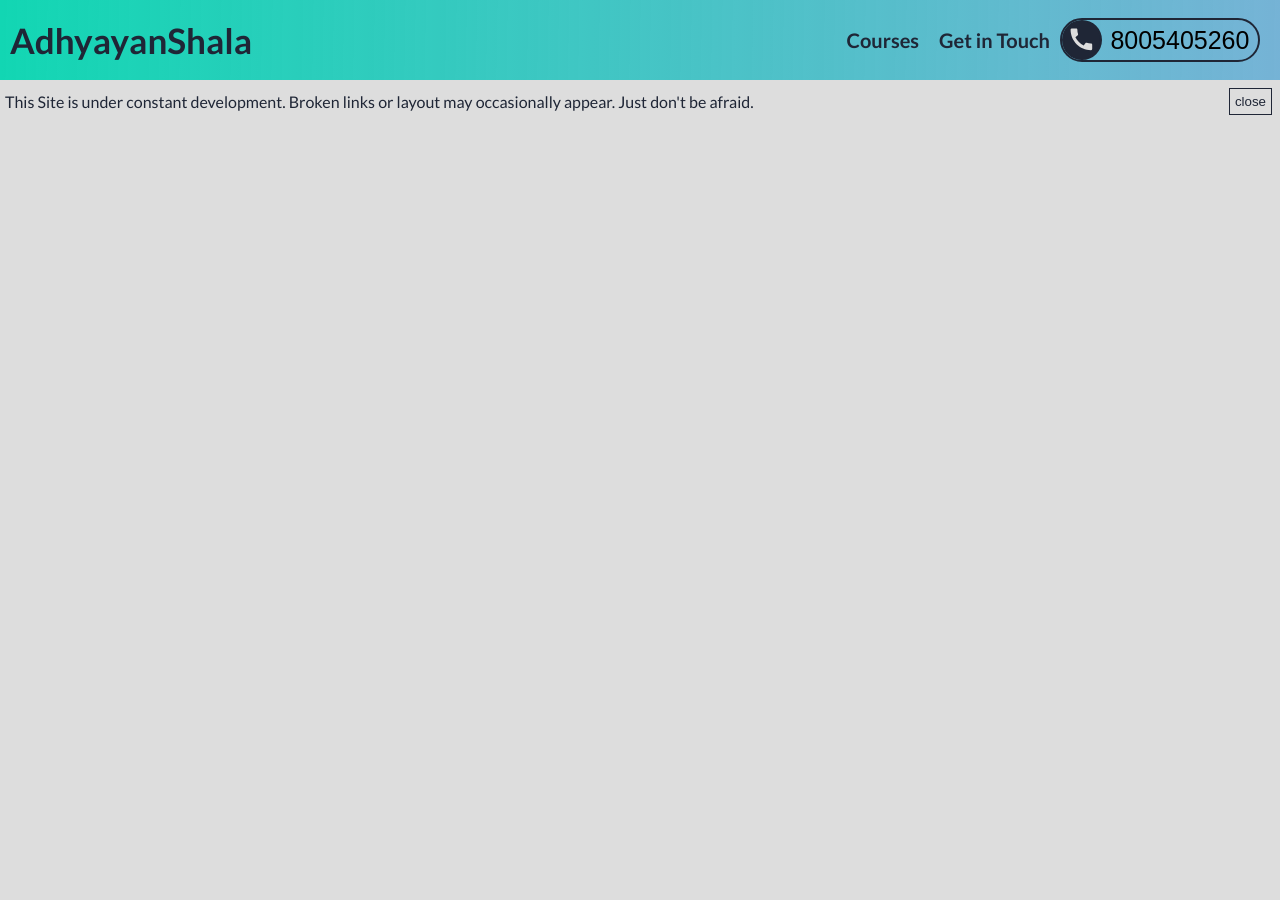
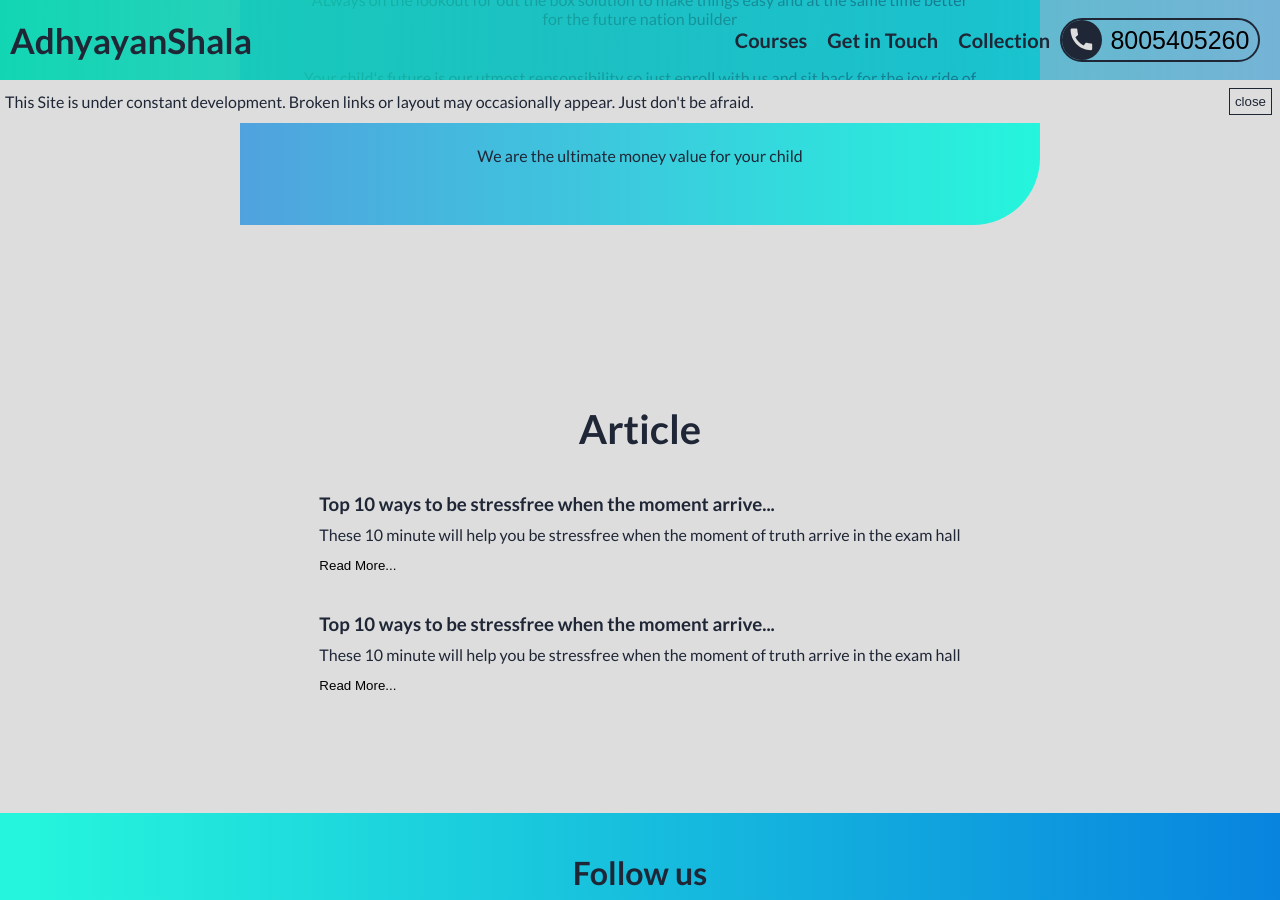
Before and after one commit to joshiCoding/adhyayanShala, a Jekyll site: the page built from index.markdown, in a window 1280 px wide and 900 px high, scrolled down 4821 px. Built offline with Jekyll 4.4.1, drawn with Linux system fonts in a browser that asks for light colours; some of the changed text lies outside the part shown.

Commit message:
change to showcase work

```diff
--- a/_layouts/home.html
+++ b/_layouts/home.html
@@ -33,7 +33,7 @@
 
         <li class="to-get-in-touch"><a href="#get-in-touch" class="smooth-scroll">Get in Touch</a></li>
 
-        <!-- <li class = "to-collection"><a href="#collection" class="smooth-scroll">Collection</a></li> -->
+        <li class = "to-collection"><a href="#collection" class="smooth-scroll">Collection</a></li>
     </ul>
 
 
@@ -72,7 +72,7 @@
                 </a>
                 </li>
                 <li class="to-courses"><a href="#class-info" class="smooth-scroll">Courses</a></li>
-                <!-- <li class="to-collection"><a href="#collection" class="smooth-scroll">Collection</a></li> -->
+                <li class="to-collection"><a href="#collection" class="smooth-scroll">Collection</a></li>
                 <li class="to-get-in-touch"><a href="#get-in-touch" class="smooth-scroll">Contact us Now</a></li>
 
         </ul>
@@ -149,7 +149,6 @@
 </div>
 
 <!-- Information Section -->
-<!-- <div class="get-info" id="info-get"> -->
 <div class="class-info" id="class-info">
    <h1>Explore Our Courses</h1>
    <p id="class-type-container">
@@ -311,7 +310,6 @@
  </div>
 
 
-<!-- </div> -->
 
 <!-- Get in Touch -->
 <div class="get-in-touch" id = "get-in-touch">
@@ -354,7 +352,7 @@
 
 
 <!-- Collection -->
-<!-- <div class="collection" id="collection">
+<div class="collection" id="collection">
     <h1>You Tube Playlist</h1>
     <div class="box">
         <div class="box-img"><img src='{{ "/assets/images/computer-coffee-min.jpg" | absolute_url }}' alt=""></div>
@@ -377,12 +375,12 @@
     </div>
     box x 4
 </div>
- -->
+
 
 
 
 <!-- About Us -->
-<div class="about-us no-background">
+<div class="about-us ">
     <h1>Who are we?</h1>
     <p>We are the leading brand in education sector and innovating and creating challenging the new boundering</p>
 
@@ -397,7 +395,7 @@
 
 
 <!-- Articles -->
-<!-- <div class="articles">
+<div class="articles">
     <h1>Article</h1>
     <div class="article">
         <h3 class="article-head">Top 10 ways to be stressfree when the moment arrive...</h3>
@@ -411,7 +409,7 @@
         <button>Read More...</button>
     </div>
 
-</div> -->
+</div>
 
 
 
```
